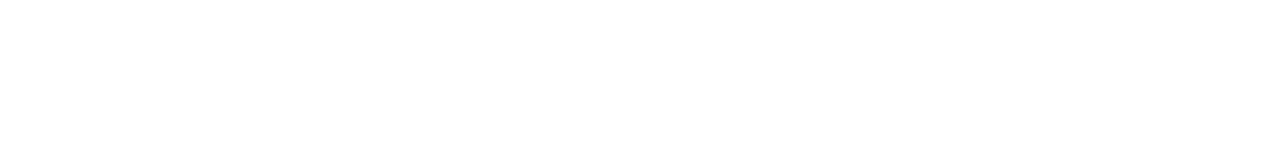
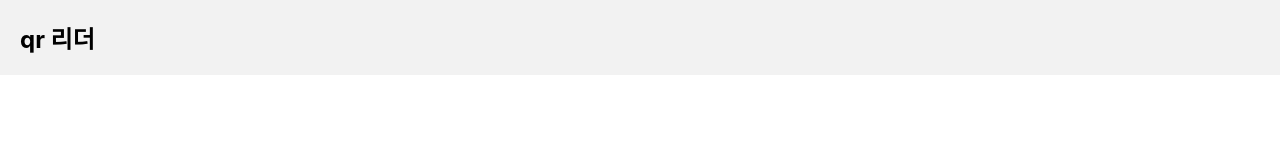
Before and after one commit to skymill2000/fintech0731, a React (Create React App) app in the folder fintech/: page /qrreader in a window 1280 px wide. Before the commit this address had no page. Shown: the top 160 px of the page. Built offline with nearby package versions, Linux system fonts and the light colour scheme.

Commit message:
Lecture(Qr 코드 리더): 페이지 추가

```diff
--- a/fintech/src/App.js
+++ b/fintech/src/App.js
@@ -9,6 +9,7 @@ import AuthResultPage from "./pages/AuthResultPage";
 import MainPage from "./pages/MainPage";
 import BalancePage from "./pages/BalancePage";
 import QrCodePage from "./pages/QrCodePage";
+import QrReaderPage from "./pages/QrReaderPage";
 
 function App() {
   return (
@@ -19,6 +20,7 @@ function App() {
         <Route path="/balance" element={<BalancePage />}></Route>
         <Route path="/authResult" element={<AuthResultPage />}></Route>
         <Route path="/qrcode" element={<QrCodePage />}></Route>
+        <Route path="/qrreader" element={<QrReaderPage />}></Route>
       </Routes>
     </BrowserRouter>
   );
--- /dev/null
+++ b/fintech/src/pages/QrReaderPage.js
@@ -0,0 +1,12 @@
+import React from "react";
+import AppHeader from "../components/common/AppHeader";
+
+const QrReaderPage = () => {
+  return (
+    <div>
+      <AppHeader title={"qr 리더"}></AppHeader>
+    </div>
+  );
+};
+
+export default QrReaderPage;
```
